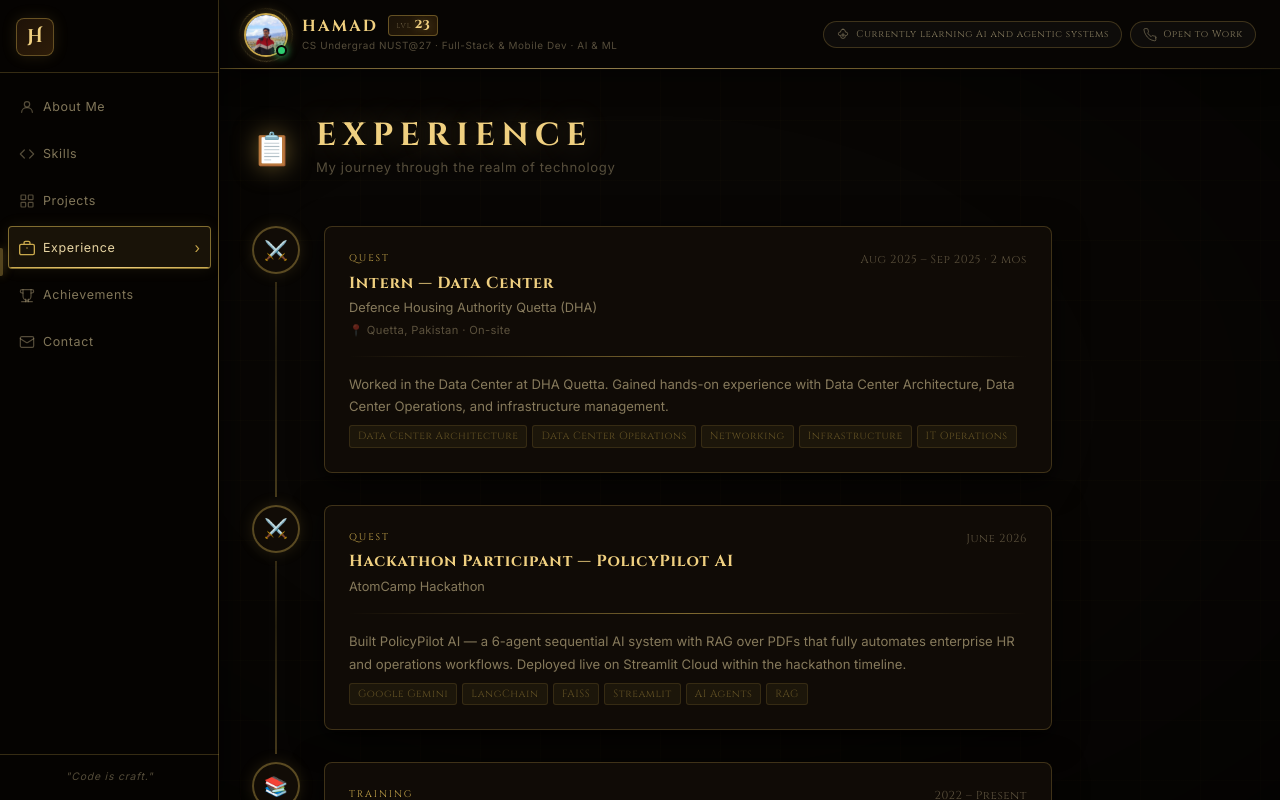
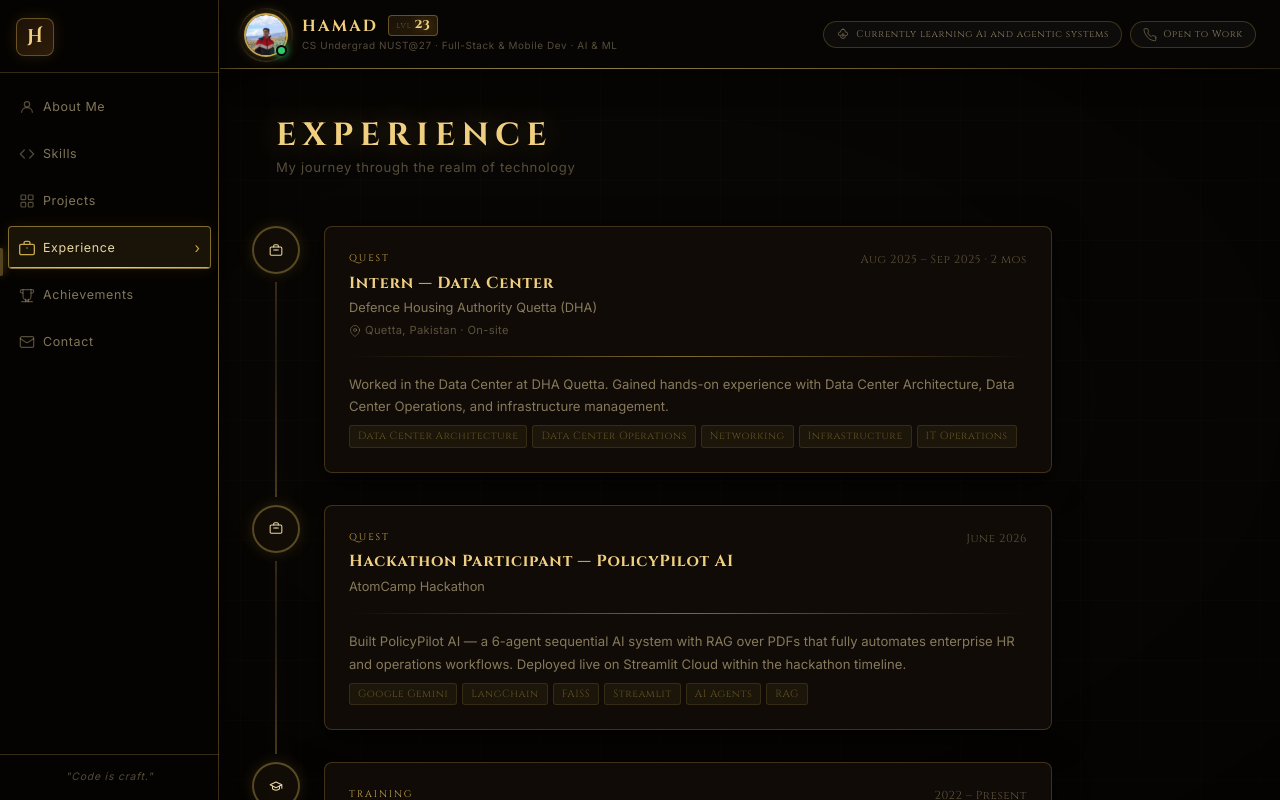
Before and after one commit to GHSHamad312/portfolio, a React (Vite) app: page /experience in a window 1280 px wide. Shown: the top 800 px of the page. Built offline with nearby package versions, Linux system fonts and the light colour scheme.

Commit message:
icon tailoring

```diff
--- a/src/pages/Experience.jsx
+++ b/src/pages/Experience.jsx
@@ -4,7 +4,22 @@ import './Experience.css';
 
 const { experience } = portfolioData;
 
-const typeIcon = { work: '⚔️', education: '📚' };
+const typeIcon = {
+  work: (
+    <svg viewBox="0 0 24 24" fill="none" stroke="currentColor" strokeWidth="1.8" strokeLinecap="round" strokeLinejoin="round" width="14" height="14">
+      <rect x="2" y="7" width="20" height="14" rx="2" ry="2" />
+      <path d="M16 7V5a2 2 0 0 0-2-2h-4a2 2 0 0 0-2 2v2" />
+      <line x1="12" y1="12" x2="12" y2="12" />
+      <line x1="8" y1="12" x2="16" y2="12" />
+    </svg>
+  ),
+  education: (
+    <svg viewBox="0 0 24 24" fill="none" stroke="currentColor" strokeWidth="1.8" strokeLinecap="round" strokeLinejoin="round" width="14" height="14">
+      <path d="M22 10v6M2 10l10-5 10 5-10 5z" />
+      <path d="M6 12v5c3 3 9 3 12 0v-5" />
+    </svg>
+  ),
+};
 const typeLabel = { work: 'QUEST', education: 'TRAINING' };
 
 export default function Experience() {
@@ -16,7 +31,14 @@ export default function Experience() {
       transition={{ duration: 0.4 }}
     >
       <div className="page-header">
-        <div className="page-header-decor">📋</div>
+        <div className="page-header-decor">
+          <svg viewBox="0 0 24 24" fill="none" stroke="currentColor" strokeWidth="1.6" strokeLinecap="round" strokeLinejoin="round">
+            <path d="M16 4h2a2 2 0 0 1 2 2v14a2 2 0 0 1-2 2H6a2 2 0 0 1-2-2V6a2 2 0 0 1 2-2h2" />
+            <rect x="8" y="2" width="8" height="4" rx="1" ry="1" />
+            <line x1="9" y1="12" x2="15" y2="12" />
+            <line x1="9" y1="16" x2="13" y2="16" />
+          </svg>
+        </div>
         <div>
           <h1 className="page-title">EXPERIENCE</h1>
           <p className="page-subtitle">My journey through the realm of technology</p>
@@ -32,7 +54,6 @@ export default function Experience() {
             animate={{ opacity: 1, x: 0 }}
             transition={{ delay: i * 0.15, duration: 0.55, ease: [0.22, 1, 0.36, 1] }}
           >
-            {/* Timeline line and dot */}
             <div className="timeline-marker">
               <motion.div
                 className="timeline-dot"
@@ -44,7 +65,6 @@ export default function Experience() {
               {i < experience.length - 1 && <div className="timeline-line" />}
             </div>
 
-            {/* Card */}
             <motion.div
               className="timeline-card glass-card"
               whileHover={{ y: -3 }}
@@ -56,7 +76,13 @@ export default function Experience() {
                   <h3 className="timeline-role">{item.role}</h3>
                   <p className="timeline-org">{item.org}</p>
                   {item.location && (
-                    <p className="timeline-location">📍 {item.location}</p>
+                    <p className="timeline-location">
+                      <svg viewBox="0 0 24 24" fill="none" stroke="currentColor" strokeWidth="1.8" strokeLinecap="round" strokeLinejoin="round" width="12" height="12" style={{ display: 'inline', marginRight: '4px', verticalAlign: 'middle' }}>
+                        <path d="M21 10c0 7-9 13-9 13S3 17 3 10a9 9 0 0 1 18 0z" />
+                        <circle cx="12" cy="10" r="3" />
+                      </svg>
+                      {item.location}
+                    </p>
                   )}
                 </div>
                 <div className="timeline-period">{item.period}</div>
```
Also changed, not shown: src/pages/Experience.css (+21 -10 lines).
